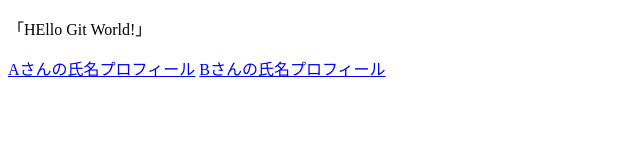
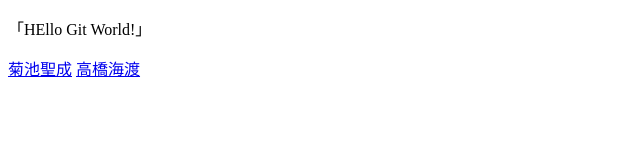
Before and after one commit to kikuchisena/sena, a plain HTML site: page index.html in a window 1280 px wide. Shown: the whole page, without its empty margins (0-640 px from the left). Drawn offline with Linux system fonts and the light colour scheme.

Commit message:
indexの名前を修正

```diff
--- a/index.html
+++ b/index.html
@@ -5,8 +5,8 @@
 </head>
 <body>
     <p>「HEllo Git World!」<p>
-        <a href="profile_A.html">Aさんの氏名プロフィール</a>
-        <a href="profile_B.html">Bさんの氏名プロフィール</a>
+        <a href="profile_A.html">菊池聖成</a>
+        <a href="profile_B.html">高橋海渡</a>
 </body>
 
 </html>
```
